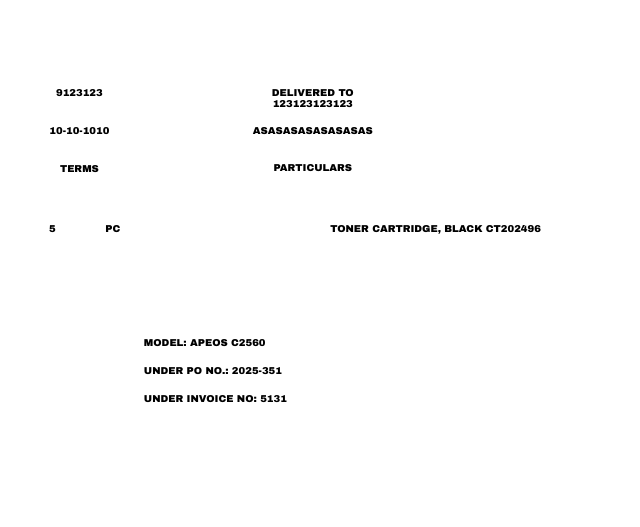
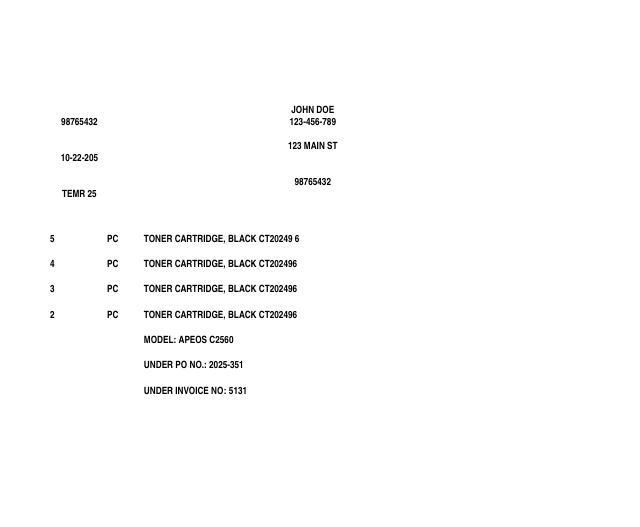
Before and after one commit to jdotus/DR-and-ST-, a PHP site: page /DR_with_Invoice.php in a window 1280 px wide. Shown: the top 527 px of the page, without its empty margins (0-640 px from the left). Run offline with PHP 8.4, Linux system fonts and the light colour scheme.

Commit message:
Finished with DR with Invoice

```diff
--- a/DR_with_Invoice.php
+++ b/DR_with_Invoice.php
@@ -1,14 +1,17 @@
+<?php
+    $info1 = ['si_number' => '98765432', 'delivered_to' => 'john doe', 'address' => '123 main st', 'tin' => '123-456-789', 'term' => 'temr 25', 'si_date' => '10-22-205', 'particulars' => 'various items'];
+?>
 <!DOCTYPE html>
 <html lang="en">
+
 <head>
     <meta charset="UTF-8">
     <meta name="viewport" content="width=device-width, initial-scale=1.0">
     <title>DR and ST</title>
-</head>
     <style>
         * {
-    font-family: Arial black, sans-serif;
-    font-weight: 700;
+            font-family: "Arial Narrow", sans-serif;
+            font-weight: 900;
             font-size: 10px;
             margin: 0;
             padding: 0;
@@ -16,20 +19,22 @@
             text-transform: uppercase;
         }
 
-/* A5 paper layout */
+        /* Keep your A5 layout size */
         .a5 {
-  width: 203.2mm;     /* A5 width */
-  height: 139.7mm;    /* A5 height */
+            width: 203.2mm;
+            /* Your custom A5-like width */
+            height: 139.7mm;
+            /* Your A5-like height */
             background: white;
-  /* margin: 10px auto; */
-  /* box-shadow: 0 0 10px rgba(0,0,0,0.2); */
-  /* border: 1px solid black;  */
+            box-sizing: border-box;
+            /* margin: 0 auto; */
+            position: relative;
         }
 
         .portrait-container {
             width: 138mm;
             margin: 0mm 7mm 0mm 5mm;
-    padding-top: 22mm;
+            padding-top: 26.8mm;
             box-sizing: border-box;
             background: #fff;
         }
@@ -40,13 +45,16 @@
             margin: 0;
             table-layout: fixed;
         }
-td, th {
+
+        td,
+        th {
             /* border: 1px solid red;  */
             padding: 4px;
             text-align: center;
             box-sizing: border-box;
             vertical-align: top;
         }
+
         .header td {
             font-weight: bold;
         }
@@ -61,7 +69,7 @@
             width: 138mm !important;
         }
 
-/* Column widths (scaled from A4) */
+        /* Column widths */
         .col-si-number,
         .col-si-date,
         .col-terms {
@@ -70,8 +78,6 @@
 
         .col-sold-to {
             width: 91.5mm !important;
-    max-height: 10mm !important;
-    min-height: 9.8mm !important;
         }
 
         .col-particulars {
@@ -82,6 +88,7 @@
         .col-quantity {
             width: 17.7mm !important;
         }
+
         .col-units {
             width: 14.3mm !important;
         }
@@ -100,14 +107,17 @@
         }
 
         .dr-row {
-    height: 10mm;
+            height: 9.5mm;
         }
+
         .dr-2nd-row {
-    height: 7.5mm !important;
+            /* height: 7.5mm !important; */
+            height: 6.7mm !important;
         }
 
         .dr-2nd-row-header {
-    height: 6mm !important;
+            /* height: 6mm !important; */
+            height: 5.5mm !important;
         }
 
         .text-align {
@@ -123,75 +133,85 @@
             padding: 0;
         }
 
-/* Print adjustments */
+        /* Print setup — centers A5 content on A4 paper */
         @media print {
-    body, html {
-        width: 148mm;
-        height: 210mm;
+            @page {
+                size: A4 portrait;
+                /* A4 paper */
+                margin: 0;
+                /* no browser margin */
+            }
+
+            html,
+            body {
+                width: 210mm;
+                height: 297mm;
                 margin: 0;
                 padding: 0;
+                display: flex;
+                /* justify-content: center; */
+                /* center horizontally */
+                /* align-items: center; */
+                /* center vertically */
+                background: none !important;
             }
-    .portrait-container {
-        width: 138mm;
-        margin: 0mm 2mm;
-        padding-top: 20mm;
-        /* border: 1px solid #000; */
+
+            .a5 {
+                /* margin: auto; */
+                page-break-after: always;
+                box-shadow: none;
             }
         }
+    </style>
+</head>
 
-.margin_a5 {
-  margin:  20px 0 20px; /* Adjust margin as needed */
-}
-
-</style>
 <body>
     <div class="a5">
         <div class="portrait-container">
             <table>
                 <tr class="dr-row">
                     <td class="col-si-number">
-                            <p>9123123</p>
+                        <br>
+                        <?= htmlspecialchars($info1['si_number'])?>
                     </td>
                     <td class="col-sold-to">
-                            DELIVERED TO<br>
-                            123123123123
+                         <?= htmlspecialchars($info1['delivered_to'])?><br>
+                         <?= htmlspecialchars($info1['tin'])?>
                     </td>
                 </tr>
                 <tr class="dr-row">
-                        <td class="col-si-date">10-10-1010</td>
-                        <td class="col-sold-to">ASASASASASASASAS</td>
+                    <td class="col-si-date"> <br> <?= htmlspecialchars($info1['si_date'])?></td>
+                    <td class="col-sold-to"> <?= htmlspecialchars($info1['address'])?></td>
                 </tr>
                 <tr class="dr-row">
-                        <td class="col-terms" colspan="1"> TERMS</td>
-                        <td class="col-particulars">PARTICULARS</td>
+                    <td class="col-terms" colspan="1"> <br> <?= htmlspecialchars($info1['term'])?></td>
+                    <td class="col-particulars"> <?= htmlspecialchars($info1['si_number'])?></td>
                 </tr>
             </table>
+
             <table>
+                <!-- HEADINGS -->
                 <tr class="dr-2nd-row-header">
-                        <td class="col-quantity" ></td> <!-- QUANTITY -->
-                        <td class="col-units"></td><!-- UNIT -->
-                        <td class="col-description"></td><!-- DESCRIPTION -->
+                    <td class="col-quantity"></td> <!-- QUANTITY -->
+                    <td class="col-units"></td> <!-- UNIT -->
+                    <td class="col-description"></td> <!-- DESCRIPTION -->
                 </tr>
+
+                <?php
+                    $info = [ ['quantity' => '5', 'unit' => 'PC', 'description' => 'Toner Cartridge, Black CT20249 6'],
+                              ['quantity' => '4', 'unit' => 'PC', 'description' => 'Toner Cartridge, Black CT202496'],
+                              ['quantity' => '3', 'unit' => 'PC', 'description' => 'Toner Cartridge, Black CT202496'],
+                              ['quantity' => '2', 'unit' => 'PC', 'description' => 'Toner Cartridge, Black CT202496']
+                            ];
+                ?>
+
+                <?php foreach ($info as $infos): ?>
                     <tr class="dr-2nd-row">
-                        <td>5</td>
-                        <td>PC</td>
-                        <td>Toner Cartridge, Black CT202496</td>
+                        <td> <?= htmlspecialchars($infos['quantity'])?></td>
+                        <td><?= htmlspecialchars($infos['unit'])?></td>
+                        <td class="text-align"><?= htmlspecialchars($infos['description'])?></td>
                     </tr>
-                    <tr class="dr-2nd-row">
-                        <td></td>
-                        <td></td>
-                        <td></td>
-                    </tr>
-                    <tr class="dr-2nd-row">
-                        <td></td>
-                        <td></td>
-                        <td></td>
-                    </tr>
-                    <tr class="dr-2nd-row">
-                        <td></td>
-                        <td></td>
-                        <td></td>
-                    </tr>
+                <?php endforeach; ?>
                 <tr class="dr-2nd-row">
                     <td></td>
                     <td></td>
@@ -211,4 +231,5 @@
         </div>
     </div>
 </body>
+
 </html>
```
Also changed, not shown: test2.php (+12 -11 lines). Lines whose indentation alone changed are shown as unchanged.
